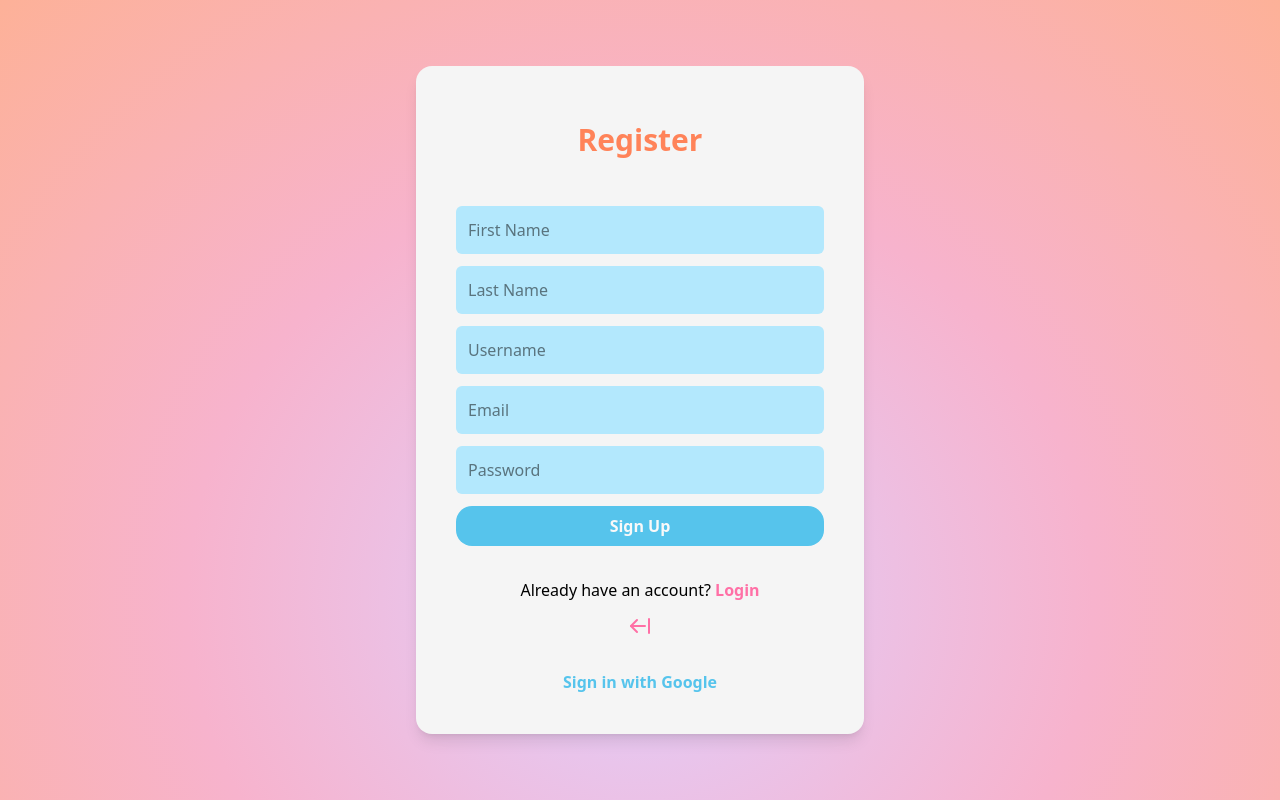
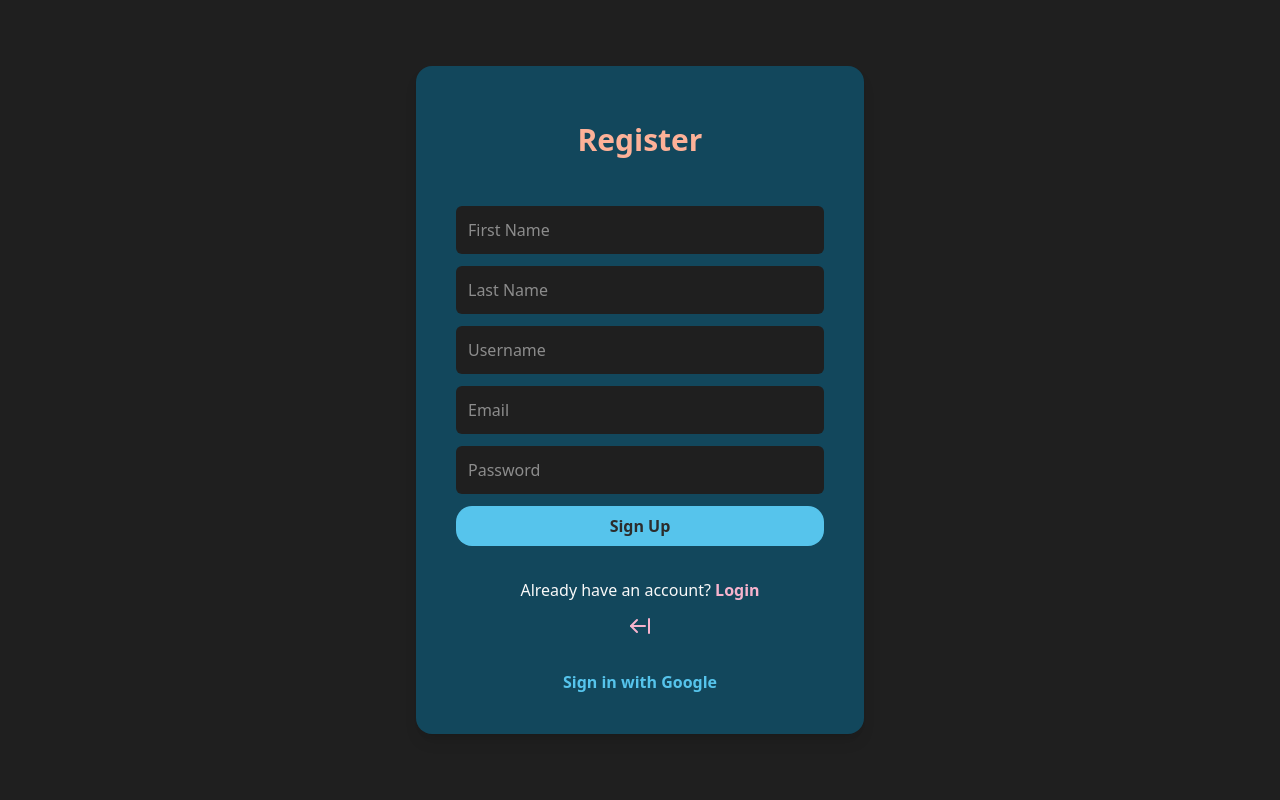
Before and after one commit to matdelp/creative-companion, a React (Vite) app in the folder apps/frontend/: page /register in a window 1280 px wide. Built offline with nearby package versions, Linux system fonts and the light colour scheme.

Commit message:
style : profile page to darkmode

```diff
--- a/apps/frontend/src/components/authentication/FormCard.tsx
+++ b/apps/frontend/src/components/authentication/FormCard.tsx
@@ -19,18 +19,23 @@ export const FormCard: React.FC<FormCardProps> = ({
   google,
 }) => {
   return (
-    <div className="flex flex-col items-center justify-center xl:p-10 p-6 rounded-2xl w-4/5 max-w-md bg-mybackground-light-400 shadow-lg gap-8">
-      <h2 className="text-myorange-400 text-3xl font-bold py-4">{title}</h2>
+    <div className="flex flex-col items-center justify-center xl:p-10 p-6 rounded-2xl w-4/5 max-w-md bg-mybackground-light-400 dark:bg-myblue-700 shadow-lg gap-8">
+      <h2 className="text-myorange-400 dark:text-myorange-100 text-3xl font-bold py-4">
+        {title}
+      </h2>
       {children}
-      <div className="flex flex-col gap-3 items-center">
+      <div className="flex flex-col gap-3 items-center text-mytext-dark dark:text-mytext-light">
         <p>
           {linkMessage}{" "}
-          <NavLink className="font-semibold text-mypink-400" to={path}>
+          <NavLink
+            className="font-semibold text-mypink-400 dark:text-mypink-100"
+            to={path}
+          >
             {linkText}
           </NavLink>
         </p>
         <NavLink className="font-semibold text-mytext-dark" to="/">
-          <ArrowLeftFromLine className="text-mypink-400" />
+          <ArrowLeftFromLine className="text-mypink-400 dark:text-mypink-100" />
         </NavLink>
       </div>
       {google && (
--- a/apps/frontend/src/components/authentication/SigninForm.tsx
+++ b/apps/frontend/src/components/authentication/SigninForm.tsx
@@ -71,7 +71,7 @@ export const SignInForm: React.FC = () => {
             type="email"
             placeholder="Email"
             {...register("email")}
-            className={`p-3 w-full rounded-md bg-myblue-100  ${
+            className={`p-3 w-full rounded-md bg-myblue-100 dark:bg-mybackground-dark-100 text-mytext-dark dark:text-mytext-light  ${
               errors.email ? "border border-red-500" : ""
             } `}
           />
@@ -87,7 +87,7 @@ export const SignInForm: React.FC = () => {
             type="password"
             placeholder="Password"
             {...register("password")}
-            className={`p-3 w-full rounded-md bg-myblue-100  ${
+            className={`p-3 w-full rounded-md bg-myblue-100 dark:bg-mybackground-dark-100 text-mytext-dark dark:text-mytext-light  ${
               errors.password ? "border border-red-500" : ""
             } `}
           />
@@ -102,7 +102,7 @@ export const SignInForm: React.FC = () => {
         </div>
 
         <button
-          className="px-2 py-2 bg-myblue-400 rounded-2xl text-mytext-light font-semibold w-full cursor-pointer"
+          className="px-2 py-2 bg-myblue-400 rounded-2xl text-mytext-light dark:text-mytext-dark font-semibold w-full cursor-pointer"
           type="submit"
         >
           Login
--- a/apps/frontend/src/components/authentication/SignupForm.tsx
+++ b/apps/frontend/src/components/authentication/SignupForm.tsx
@@ -77,7 +77,7 @@ export const SignUpForm: React.FC = () => {
             type="text"
             placeholder="First Name"
             {...register("first_name")}
-            className={`p-3 w-full rounded-md bg-myblue-100  ${
+            className={`p-3 w-full rounded-md bg-myblue-100 dark:bg-mybackground-dark-100 text-mytext-dark dark:text-mytext-light    ${
               errors.first_name ? "border border-red-500" : ""
             } `}
           />
@@ -92,7 +92,7 @@ export const SignUpForm: React.FC = () => {
             type="text"
             placeholder="Last Name"
             {...register("last_name")}
-            className={`p-3 w-full rounded-md bg-myblue-100  ${
+            className={`p-3 w-full rounded-md bg-myblue-100 dark:bg-mybackground-dark-100 text-mytext-dark dark:text-mytext-light    ${
               errors.last_name ? "border border-red-500" : ""
             } `}
           />
@@ -107,7 +107,7 @@ export const SignUpForm: React.FC = () => {
             type="text"
             placeholder="Username"
             {...register("username")}
-            className={`p-3 w-full rounded-md bg-myblue-100  ${
+            className={`p-3 w-full rounded-md bg-myblue-100 dark:bg-mybackground-dark-100 text-mytext-dark dark:text-mytext-light    ${
               errors.username ? "border border-red-500" : ""
             } `}
           />
@@ -122,7 +122,7 @@ export const SignUpForm: React.FC = () => {
             type="email"
             placeholder="Email"
             {...register("email")}
-            className={`p-3 w-full rounded-md bg-myblue-100  ${
+            className={`p-3 w-full rounded-md bg-myblue-100 dark:bg-mybackground-dark-100 text-mytext-dark dark:text-mytext-light    ${
               errors.email ? "border border-red-500" : ""
             } `}
           />
@@ -138,7 +138,7 @@ export const SignUpForm: React.FC = () => {
             type="password"
             placeholder="Password"
             {...register("password")}
-            className={`p-3 w-full rounded-md bg-myblue-100  ${
+            className={`p-3 w-full rounded-md bg-myblue-100 dark:bg-mybackground-dark-100 text-mytext-dark dark:text-mytext-light    ${
               errors.password ? "border border-red-500" : ""
             } `}
           />
@@ -153,7 +153,7 @@ export const SignUpForm: React.FC = () => {
         </div>
 
         <button
-          className="px-2 py-2 bg-myblue-400 rounded-2xl text-mytext-light font-semibold w-full cursor-pointer"
+          className="px-2 py-2 bg-myblue-400 rounded-2xl text-mytext-light dark:text-mytext-dark font-semibold w-full cursor-pointer"
           type="submit"
         >
           Sign Up
--- a/apps/frontend/src/components/profile/ArtworkCard.tsx
+++ b/apps/frontend/src/components/profile/ArtworkCard.tsx
@@ -83,12 +83,12 @@ export const ArtworkCard: React.FC<ArtworkCardProps> = ({ artworks }) => {
       {isDeleting && <div>Deleting pending...</div>}
       {mutationError && <div className="text-red-600">Update failed</div>}
       {deletingError && <div className="text-red-600">Delete failed</div>}
-      <div className="flex flex-wrap gap-1">
+      <div className="flex flex-wrap gap-1 bg-mybackground-light-400 dark:bg-mybackground-dark-400 min-h-screen">
         {artworksState.map(
           ({ content, title, created_at, description, id }) => (
             <div
               key={id}
-              className="w-[32%] sm:w-[24%] md:w-[19%] aspect-square relative group overflow-hidden"
+              className="w-[32%] sm:w-[24%] md:w-[19%] h-full aspect-square relative group overflow-hidden"
             >
               <img
                 src={content}
--- a/apps/frontend/src/components/profile/Picture.tsx
+++ b/apps/frontend/src/components/profile/Picture.tsx
@@ -25,7 +25,7 @@ export const Picture: React.FC<PictureProps> = ({ image, isEditing }) => {
     <div className="flex justify-between">
       <div className="relative xl:h-44 xl:w-44 w-32 h-32">
         <img
-          className="rounded-full border-4 border-white object-cover h-full w-full"
+          className="rounded-full border-4 border-mytext-light dark:border-mybackground-dark-700 object-cover h-full w-full"
           src={image}
           alt="User avatar"
         />
--- a/apps/frontend/src/pages/LoginPage.tsx
+++ b/apps/frontend/src/pages/LoginPage.tsx
@@ -4,7 +4,7 @@ import { SignInForm } from "../components/authentication/SigninForm";
 
 export const LoginPage: React.FC = () => {
   return (
-    <div className="bg-radial-[at_50%_75%] from-mypurple-100 via-mypink-100 to-myorange-100 w-screen h-screen flex justify-center items-center">
+    <div className="bg-radial-[at_50%_75%] from-mypurple-100 via-mypink-100 to-myorange-100 dark:from-mybackground-dark-100 dark:via-mybackground-dark-100 dark:to-mybackground-dark-100 w-screen h-screen flex justify-center items-center">
       <FormCard
         children={<SignInForm />}
         title="Sign in"
--- a/apps/frontend/src/pages/RegisterPage.tsx
+++ b/apps/frontend/src/pages/RegisterPage.tsx
@@ -4,7 +4,7 @@ import { SignUpForm } from "../components/authentication/SignupForm";
 
 export const RegisterPage: React.FC = () => {
   return (
-    <div className="bg-radial-[at_50%_75%] from-mypurple-100 via-mypink-100 to-myorange-100 w-screen h-screen flex justify-center items-center">
+    <div className="bg-radial-[at_50%_75%] from-mypurple-100 via-mypink-100 to-myorange-100 dark:from-mybackground-dark-100 dark:via-mybackground-dark-100 dark:to-mybackground-dark-100 w-screen h-screen flex justify-center items-center">
       <FormCard
         children={<SignUpForm />}
         title="Register"
```
Also changed, not shown: apps/frontend/src/components/profile/ProfileCard.tsx (+16 -14 lines).
